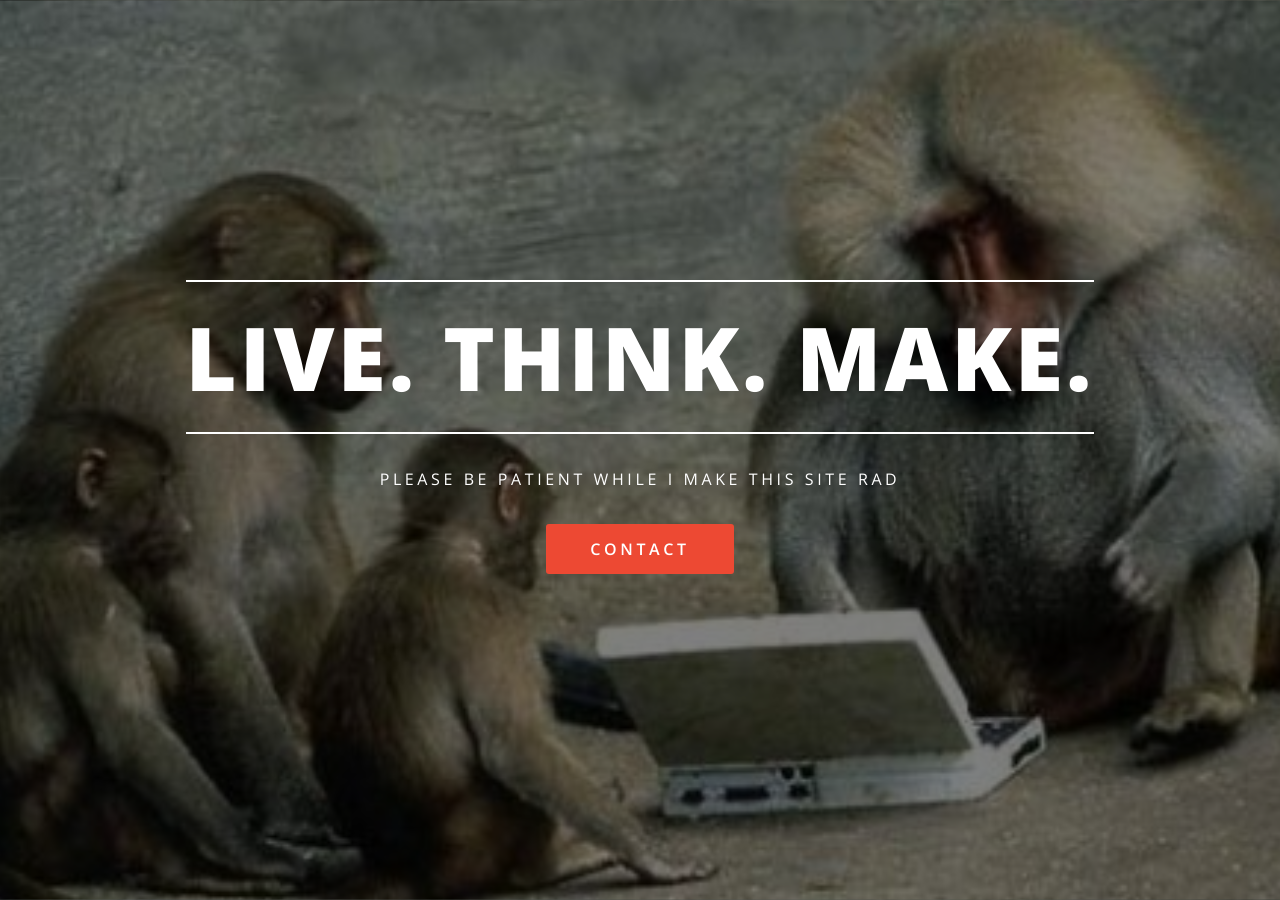
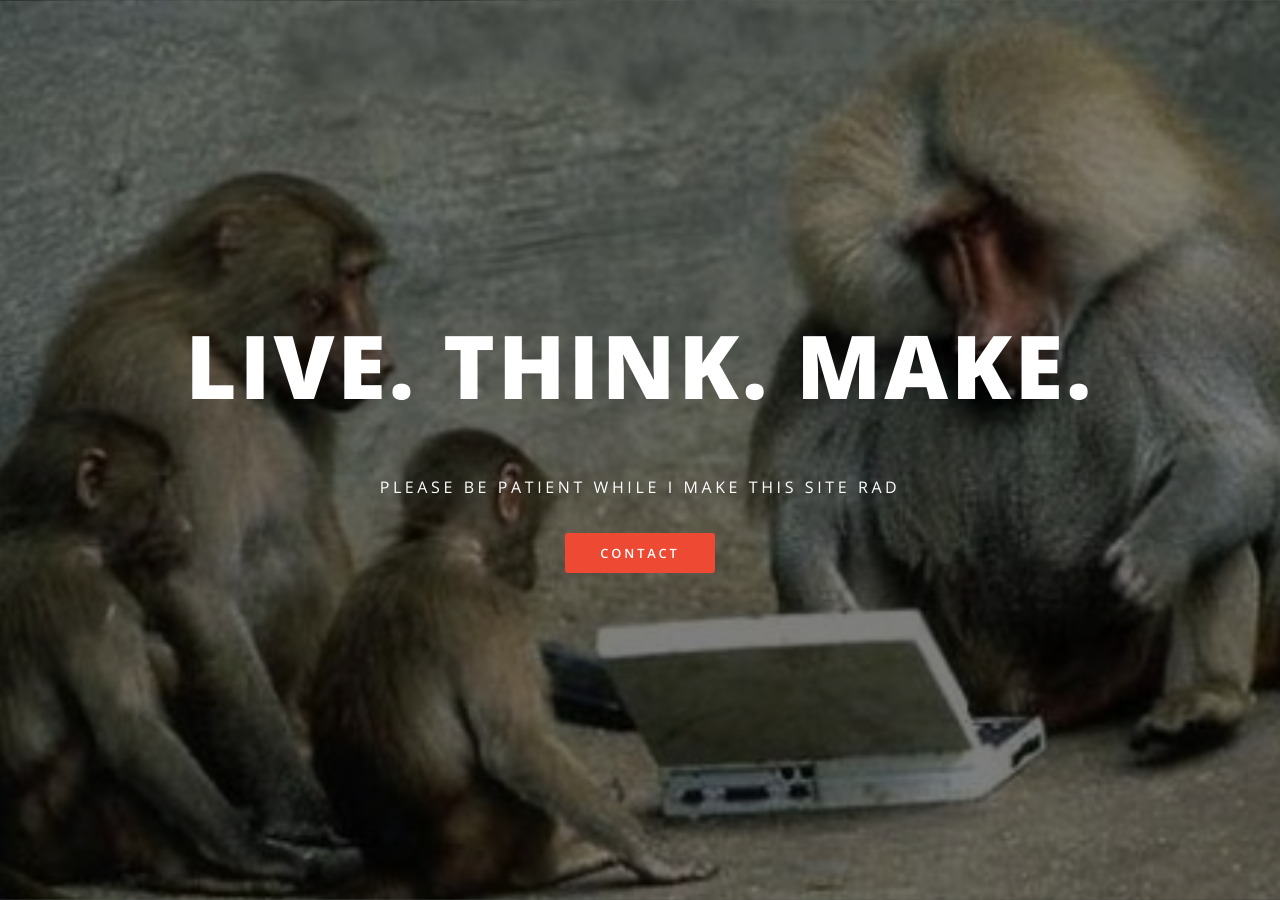
Before and after one commit to livethinkmake/livethinkmake.github.io, a Jekyll site: the page built from index.html, in a window 1280 px wide and 900 px high. Built offline with Jekyll 4.4.1, drawn with Linux system fonts in a browser that asks for light colours.

Commit message:
more changes

```diff
--- a/css/main.scss
+++ b/css/main.scss
@@ -1508,26 +1508,26 @@ $baseurl: '{{ site.baseurl }}/images';
 			padding: 0;
 
 
-			&:before, &:after {
-				@include vendor('transition', 'width 0.85s ease');
-				@include vendor('transition-delay', '0.25s');
-				background: _palette(fg-bold);
-				content: '';
-				display: block;
-				height: 2px;
-				position: absolute;
-				width: 100%;
-			}
-
-			&:before {
-				top: 0;
-				left: 0;
-			}
-
-			&:after {
-				bottom: 0;
-				right: 0;
-			}
+			// &:before, &:after {
+			// 	@include vendor('transition', 'width 0.85s ease');
+			// 	@include vendor('transition-delay', '0.25s');
+			// 	background: _palette(fg-bold);
+			// 	content: '';
+			// 	display: block;
+			// 	height: 2px;
+			// 	position: absolute;
+			// 	width: 100%;
+			// }
+
+			// &:before {
+			// 	top: 0;
+			// 	left: 0;
+			// }
+
+			// &:after {
+			// 	bottom: 0;
+			// 	right: 0;
+			// }
 		}
 
 		p {
@@ -1538,10 +1538,6 @@ $baseurl: '{{ site.baseurl }}/images';
 			a {
 				color: inherit;
 			}
-		}
-
-		.actions {
-			font-size: 1.25em;
 		}
 
 		.more {
@@ -1596,23 +1592,27 @@ $baseurl: '{{ site.baseurl }}/images';
 			opacity: 0;
 		}
 
-		// @include breakpoint(small) {
-		// 	@include padding(7em, 3em);
-		// 	height: auto;
-		// 	min-height: 0;
-
-		// 	h2 {
-		// 		font-size: 1.25em;
-		// 	}
-
-		// 	br {
-		// 		display: none;
-		// 	}
-
-		// 	.more {
-		// 		display: none;
-		// 	}
-		// }
+		@include breakpoint(small) {
+			@include padding(7em, 3em);
+			height: auto;
+			min-height: 0;
+
+			// h2 {
+			// 	font-size: 1.25em;
+			// }
+
+			br {
+				display: none;
+			}
+
+			.more {
+				display: none;
+			}
+
+			.actions {
+				font-size: 2.5em;
+			}
+		}
 	}
 
 	body.is-loading {
@@ -1689,7 +1689,7 @@ $baseurl: '{{ site.baseurl }}/images';
 	#main {
 		> header {
 			@include padding(12em, 0);
-			@include vendor('background-image', ('linear-gradient(top, rgba(0,0,0,0.5), rgba(0,0,0,0.5))', 'url("#{$baseurl}/banner.jpg")'));
+			@include vendor('background-image', ('linear-gradient(top, rgba(0,0,0,0.5), rgba(0,0,0,0.5))', 'url("#{$baseurl}/pic01.jpg")'));
 			background-attachment: fixed;
 			background-position: center center;
 			background-repeat: no-repeat;
```
